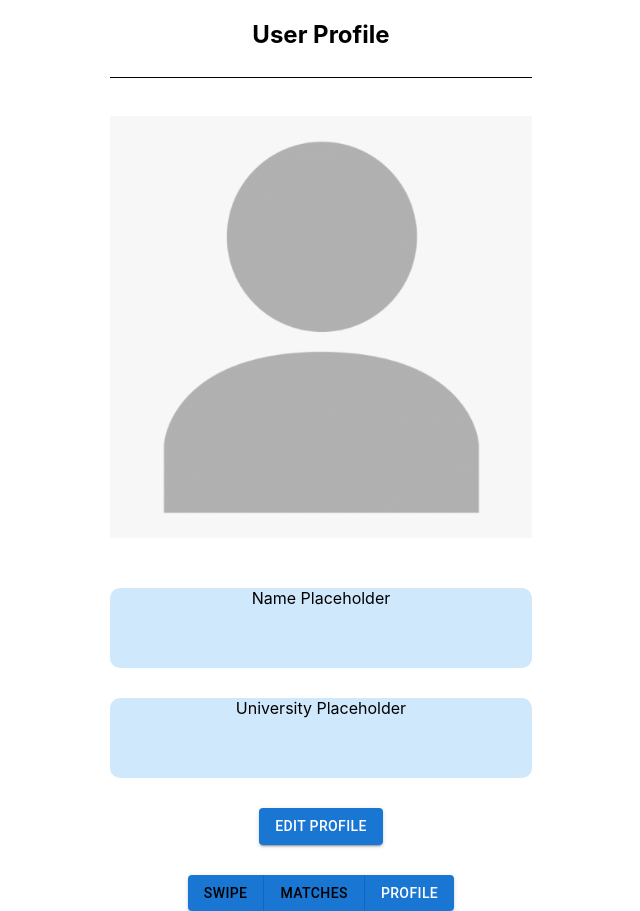
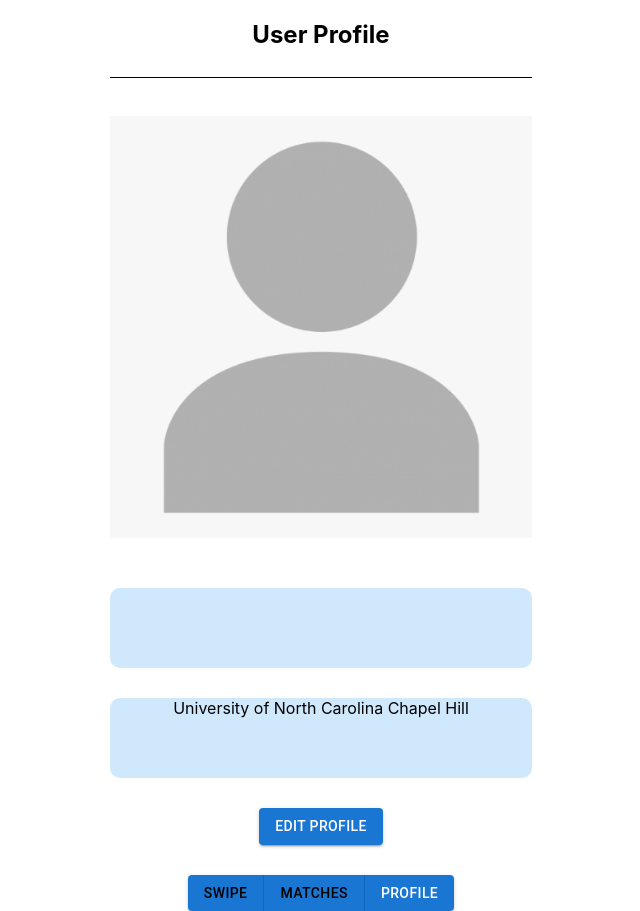
Before and after one commit to elizachary99/studdi, a React (Create React App) app: page /profile in a window 1280 px wide. Shown: the whole page, without its empty margins (319-959 px from the left). Built offline with nearby package versions, Linux system fonts and the light colour scheme.

Commit message:
small changes

```diff
--- a/src/Profile.js
+++ b/src/Profile.js
@@ -12,8 +12,8 @@ function Profile() {
             <h2>User Profile</h2>
             <hr />
             <img id="user-pic" src={"./profile_pics/placeholder.png"} alt={"placeholder"} style={{ width: "100%", marginTop: "30px", marginBottom: "30px" }} /><br />
-            <Box sx={{ bgcolor: '#cfe8fc', height: "10vh", width: "100%" }} borderRadius="10px" textAlign="center"> Name Placeholder </Box>
-            <Box sx={{ bgcolor: '#cfe8fc', height: "10vh", width: "100%", marginTop: "30px" }} borderRadius="10px" textAlign="center"> University Placeholder </Box>
+            <Box sx={{ bgcolor: '#cfe8fc', height: "10vh", width: "100%" }} borderRadius="10px" textAlign="center"> {window.preferences.firstName} {window.preferences.lastName} </Box>
+            <Box sx={{ bgcolor: '#cfe8fc', height: "10vh", width: "100%", marginTop: "30px" }} borderRadius="10px" textAlign="center"> University of North Carolina Chapel Hill </Box>
             <Button id="save-profile" variant="contained" type="submit" sx={{ marginTop: "30px" }} borderRadius="10px" onClick={() => { navigate("/editProfile") }}>Edit Profile</Button>
             <ButtonGroup variant="contained" sx={{ marginTop: "30px" }} aria-label="outlined primary button group">
                 <Button onClick={() => {navigate("/swipe")}} sx={{color:"black"}}>Swipe</Button>
--- a/src/Signup.js
+++ b/src/Signup.js
@@ -4,7 +4,7 @@ import {useNavigate} from 'react-router-dom'
 
 function Signup(){
 
-    const [edu, setEdu] = useState("")
+    const [username, setUsername] = useState("")
     const [password, setPassword] = useState("")
     const [confirmPassword, setConfirmPassword] = useState("")
     const [error, setError] = useState("\u00A0")
@@ -22,8 +22,8 @@ function Signup(){
             <div>Create Account</div><br />
             <form onSubmit={handleSubmit}>
                 <Stack id="login-form" direction="column" alignItems="center">
-                    <TextField id="edu" label='University Email' required
-                        value={edu} onChange={e => setEdu(e.target.value)} /><br />
+                    <TextField id="username" label='Username' required
+                        value={username} onChange={e => setUsername(e.target.value)} /><br />
                     <TextField id='password' label='Password' type='password' required
                         value={password} onChange={e => setPassword(e.target.value)} /><br />
                     <TextField id='confirm-password' label='Confirm Password' type='password' required
--- a/src/Swipe.js
+++ b/src/Swipe.js
@@ -47,7 +47,7 @@ function Swipe(){
             <div id="user-name">{users[compatible_users[u]].name}</div>
             <div id="user-desc">{users[compatible_users[u]].description}</div><br />
             <div id="classes">Classes:</div>
-            <div id="user-classes">{users[compatible_users[u]].classes}</div><br />
+            <div id="user-classes">{users[compatible_users[u]].classes.map((m,ix)=> ix==users[compatible_users[u]].classes.length-1 ? <>{m}</> : <>{m}, </>)}</div><br />
             <div id="availability">Availability:</div>
             <div id="user-availability">placeholder</div><br />
             <div id="study-method">Study Method:</div>
```
